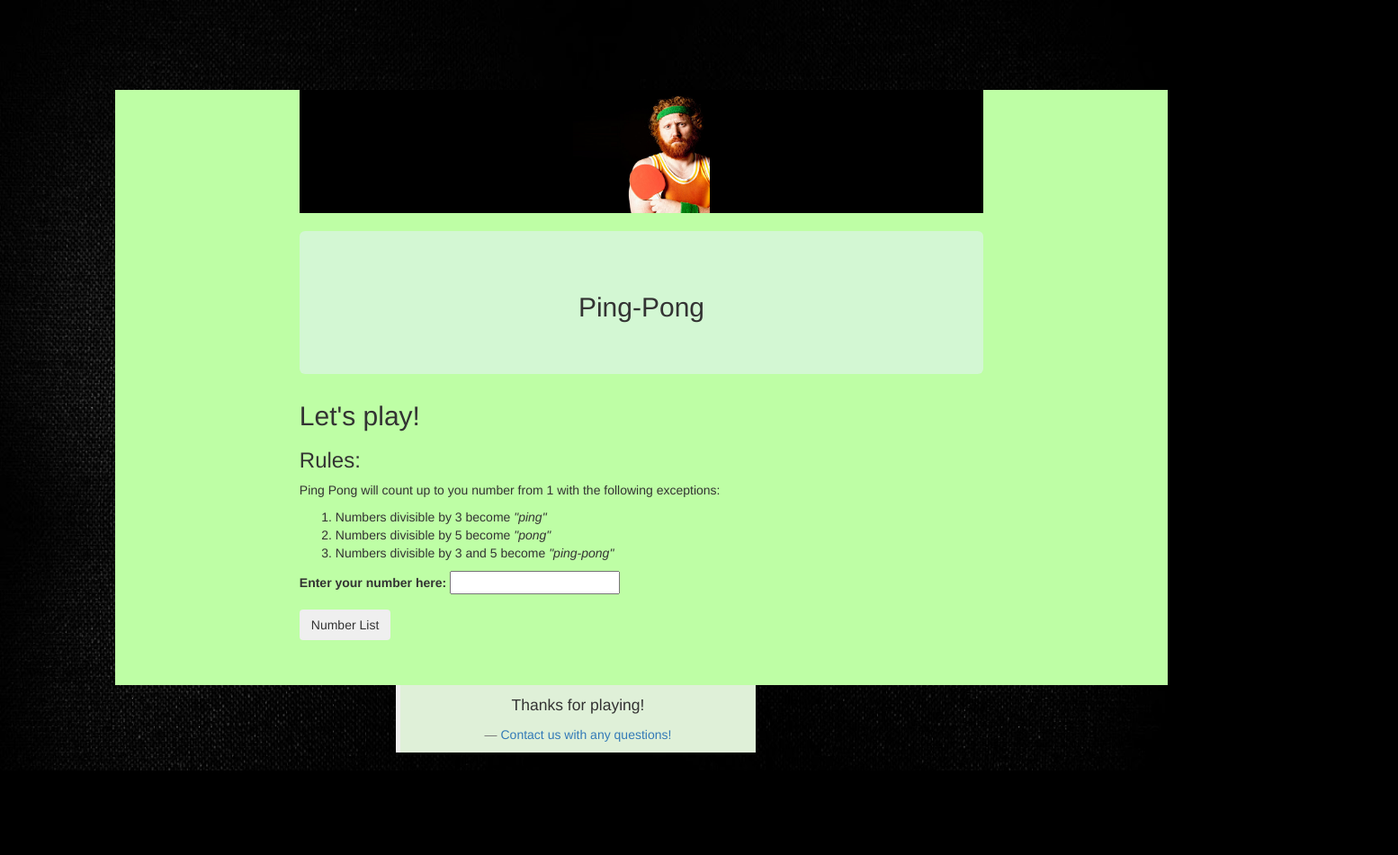
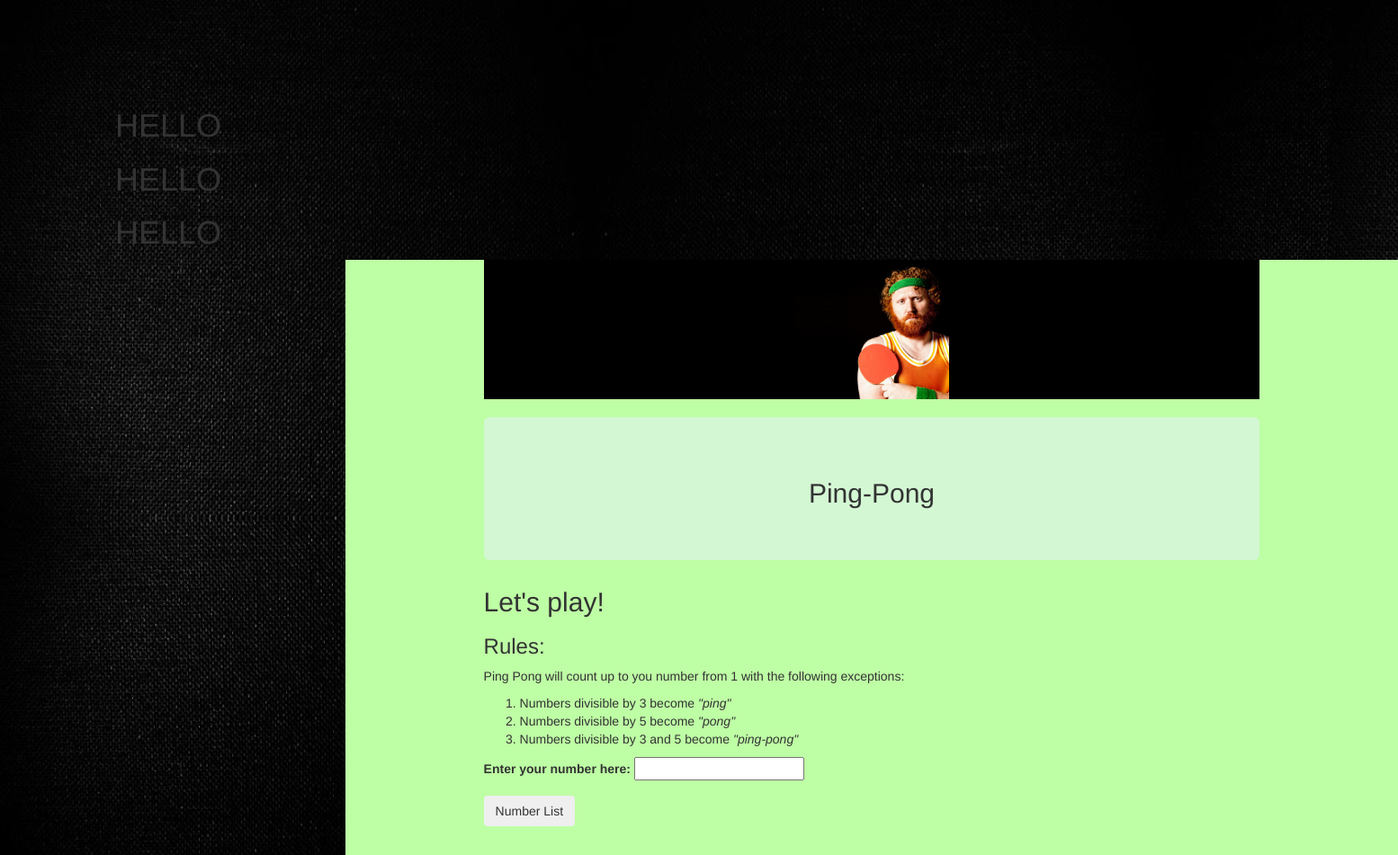
Before and after one commit to Epicodus-MT/ping-pong, a plain HTML site: page index.html in a window 1280 px wide. Shown: the top 951 px of the page at 90% size, 1554 px wide, since content can reach past the window. Before the commit the page ends 857 px from the top, so only its background shows below. Drawn offline with Linux system fonts and the light colour scheme.

Commit message:
add basic sidebar with text

```diff
--- a/index.html
+++ b/index.html
@@ -9,6 +9,13 @@
     <script src="js/scripts.js"></script>
   </head>
   <body>
+    <div class="sidebar" style="width:25%">
+      <h1>HELLO</h1>
+      <h1>HELLO</h1>
+      <h1>HELLO</h1>
+    </div>
+
+    <div style="margin-left:25%">
       <div class="container">
         <div class="topBar" id="myTopnav">
           <img src=img/ping-pong2.jpg alt="ping-pong" style="width:20%; height:20%">
@@ -45,5 +52,6 @@
          <footer><a href='mailto:maratimberlake@msn.com'>Contact us with any questions!</a></footer>
        </blockquote>
      </div>
+    </div>
   </body>
 </html>
--- a/js/scripts.js
+++ b/js/scripts.js
@@ -1,6 +1,8 @@
 $(document).ready(function() {
   $("form#form").submit(function(event) {
     event.preventDefault();
+
+
     var number = parseInt($("#number").val());  //turns user input to number
     var result = numberList(number);
     $("#result").text(result);
```
Lines whose indentation alone changed are shown as unchanged.
